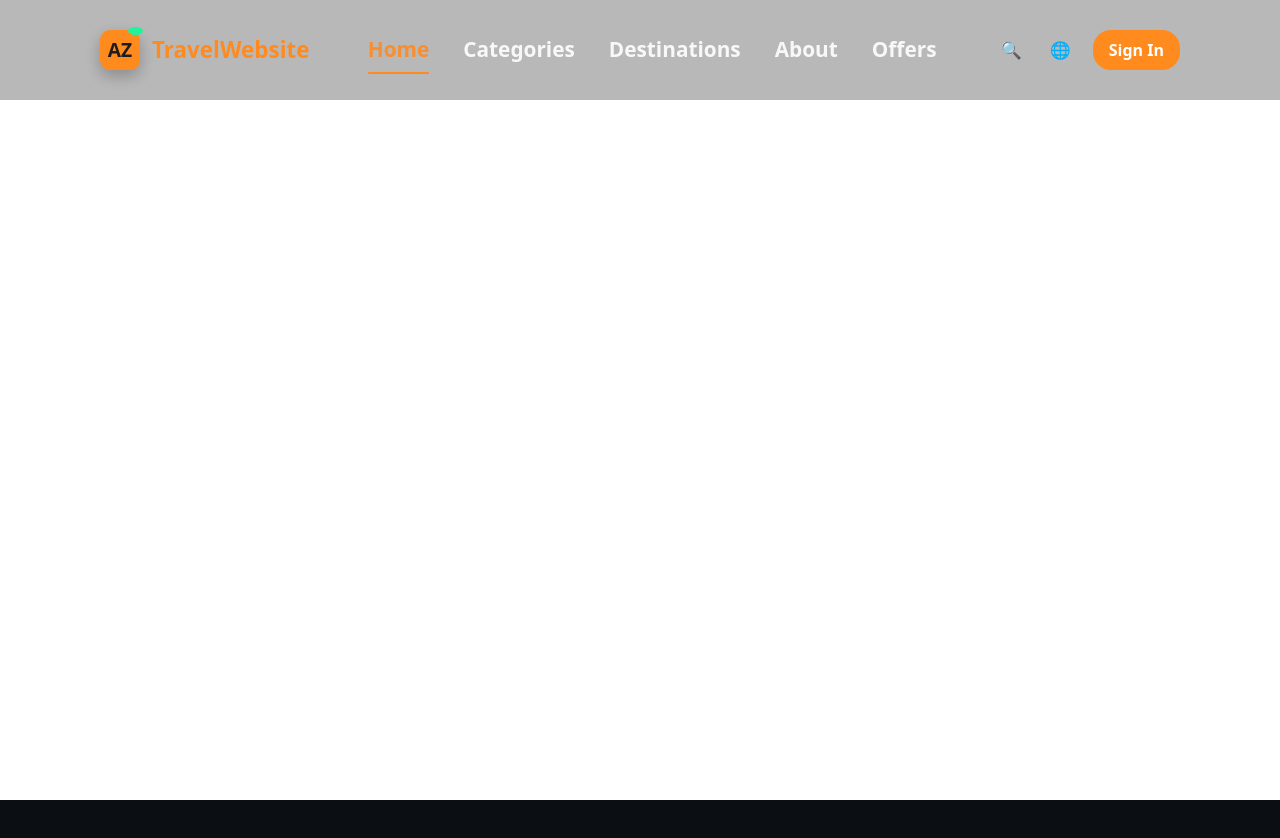
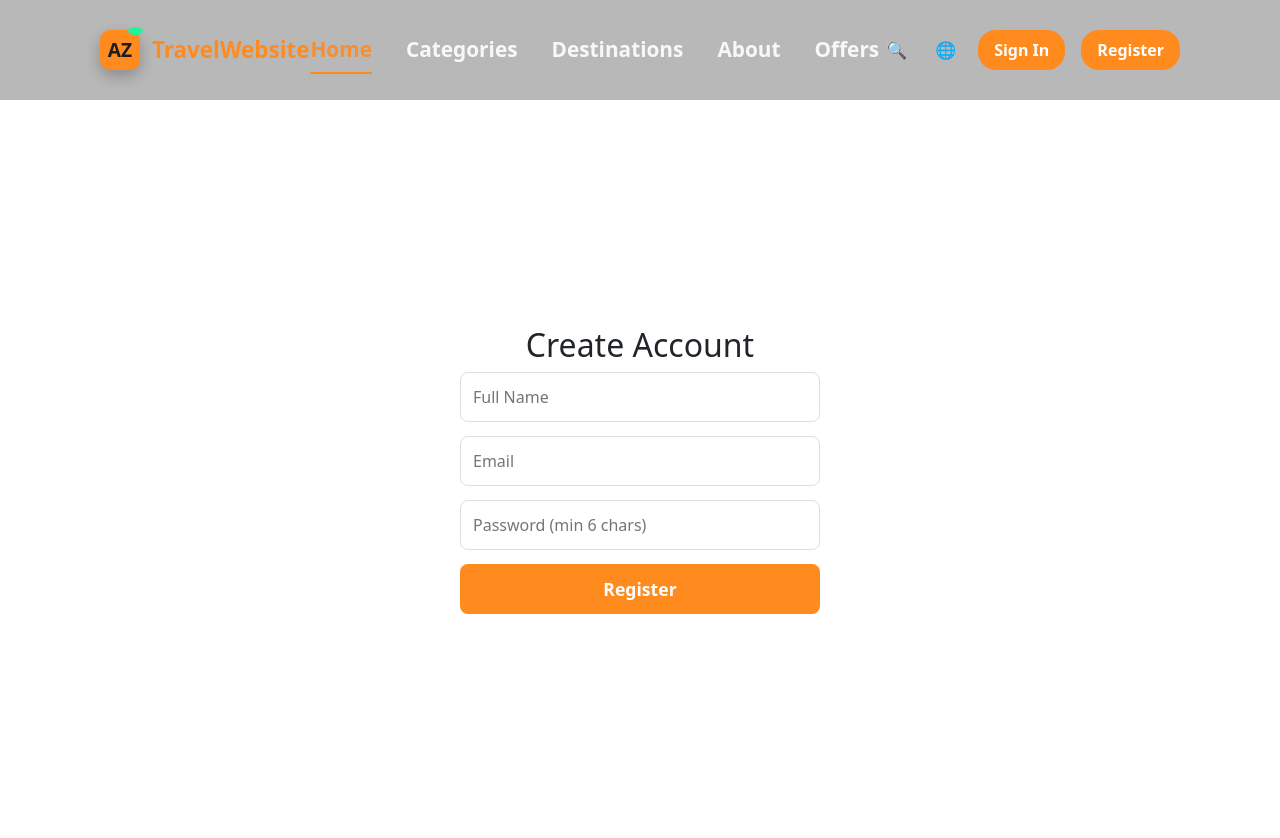
Before and after one commit to ArtinaZekaj/Travel-Website, a React (Vite) app in the folder frontend/: page /register in a window 1280 px wide. Shown: the top 838 px of the page. Before the commit the page ends 800 px from the top, so only its background shows below. Built offline with nearby package versions, Linux system fonts and the light colour scheme; no server answers.

Commit message:
Connect frontend with backend authentication

```diff
--- a/frontend/src/App.jsx
+++ b/frontend/src/App.jsx
@@ -4,10 +4,12 @@ import viteLogo from '/vite.svg'
 import './App.css'
 import { BrowserRouter as Router, Routes, Route } from "react-router-dom";
 import Home from "./pages/Home";
-import Header from "./pages/Header";
+import Header from "./components/Header";
 import CategoryPage from "./pages/CategoryPage";
 import DestinationPage from "./pages/DestinationPage";
 import OfferDetailPage from "./pages/OfferDetailPage";
+import Login from "./pages/Login";
+import Register from "./pages/Register";
 
 export default function App() {
   return (
@@ -20,6 +22,8 @@ export default function App() {
         <Route path="/categories/:slug" element={<CategoryPage />} />
         <Route path="/destination/:code" element={<DestinationPage />} />
         <Route path="/offers/:slug" element={<OfferDetailPage />} />
+        <Route path="/login" element={<Login />} />
+        <Route path="/register" element={<Register />} />
       </Routes>
     </Router>
   );
--- /dev/null
+++ b/frontend/src/api/auth.js
@@ -0,0 +1,72 @@
+const API = "http://127.0.0.1:8000/api";
+
+// REGISTER
+export async function register(name, email, password) {
+    const res = await fetch(`${API}/register`, {
+        method: "POST",
+        headers: { "Content-Type": "application/json", Accept: "application/json" },
+        body: JSON.stringify({ name, email, password }),
+    });
+    if (!res.ok) {
+        const error = await res.json();
+        throw new Error(error.message || "Registration failed");
+    }
+    const data = await res.json();
+    localStorage.setItem("access_token", data.access_token);
+    return data; // ✅ përmban { access_token, user }
+}
+
+// LOGIN
+export async function login(email, password) {
+    const res = await fetch(`${API}/login`, {
+        method: "POST",
+        headers: { "Content-Type": "application/json", Accept: "application/json" },
+        body: JSON.stringify({ email, password }),
+    });
+    if (!res.ok) throw new Error(await res.text());
+    const data = await res.json();
+    localStorage.setItem("access_token", data.access_token);
+    localStorage.setItem("refresh_token", data.refresh_token);
+    return data; // ✅ përmban { access_token, user }
+}
+// REFRESH
+export async function refreshToken() {
+    const refresh = localStorage.getItem("refresh_token");
+    if (!refresh) return null;
+
+    const res = await fetch("http://127.0.0.1:8000/api/refresh", {
+        method: "POST",
+        headers: {
+            "Content-Type": "application/json",
+            "Authorization": `Bearer ${refresh}`
+        },
+    });
+
+    if (!res.ok) return null;
+    const data = await res.json();
+
+    localStorage.setItem("access_token", data.access_token);
+    return data.access_token;
+}
+
+
+// GET CURRENT USER
+export async function me() {
+    const token = localStorage.getItem("access_token");
+    const r = await fetch("http://127.0.0.1:8000/api/me", {
+        method: "GET",
+        headers: {
+            "Content-Type": "application/json",
+            "Accept": "application/json",
+            "Authorization": `Bearer ${token}`,
+        },
+    });
+    if (!r.ok) throw new Error(await r.text());
+    return await r.json();
+}
+
+
+// LOGOUT
+export function logout() {
+    localStorage.removeItem("access_token");
+}
--- a/frontend/src/pages/Header.jsx
+++ b/frontend/src/components/Header.jsx
@@ -1,8 +1,10 @@
-// src/components/Header.jsx
 import { Link } from "react-router-dom";
-import "../styles/home.css"; // që të marrë të njëjtat stile (.custom-navbar, etj.)
+import "../styles/home.css";
+import { useAuth } from "../context/AuthContext";
 
 export default function Header() {
+  const { user, handleLogout } = useAuth();
+
   return (
     <header className="custom-navbar">
       <div className="nav-left">
@@ -17,7 +19,6 @@ export default function Header() {
 
       <nav className="nav-center">
         <ul>
-          {/* Këta janë anchor links që të çojnë te seksionet në Home */}
           <li className="active"><a href="/#home">Home</a></li>
           <li><a href="/#tour">Categories</a></li>
           <li><a href="/#top-destinations">Destinations</a></li>
@@ -29,7 +30,22 @@ export default function Header() {
       <div className="nav-right">
         <button className="icon-btn" aria-label="Search">🔍</button>
         <button className="icon-btn" aria-label="Language">🌐</button>
-        <button className="btn-signin">Sign In</button>
+
+        {user ? (
+          <>
+            <span className="user-name">{user.name}</span>
+            <button onClick={handleLogout} className="btn-signin">Logout</button>
+          </>
+        ) : (
+          <>
+            <Link to="/login">
+              <button className="btn-signin">Sign In</button>
+            </Link>
+            <Link to="/register">
+              <button className="btn-signin">Register</button>
+            </Link>
+          </>
+        )}
       </div>
     </header>
   );
--- /dev/null
+++ b/frontend/src/context/AuthContext.jsx
@@ -0,0 +1,37 @@
+import { createContext, useContext, useEffect, useState } from "react";
+import { me, logout } from "../api/auth";
+
+const AuthContext = createContext();
+
+export function AuthProvider({ children }) {
+  const [user, setUser] = useState(null);
+
+  useEffect(() => {
+    async function fetchUser() {
+      const data = await me();
+      setUser(data);
+    }
+    fetchUser();
+  }, []);
+
+  function handleLogout() {
+    logout();
+
+    localStorage.removeItem("access_token");
+    localStorage.removeItem("refresh_token");
+
+    setUser(null);
+
+    window.location.href = "/login";
+  }
+
+  return (
+    <AuthContext.Provider value={{ user, setUser, handleLogout }}>
+      {children}
+    </AuthContext.Provider>
+  );
+}
+
+export function useAuth() {
+  return useContext(AuthContext);
+}
--- a/frontend/src/main.jsx
+++ b/frontend/src/main.jsx
@@ -1,12 +1,15 @@
-import { StrictMode } from 'react'
-import { createRoot } from 'react-dom/client'
-import './index.css'
-import App from './App.jsx'
-import 'bootstrap/dist/css/bootstrap.min.css';
-import './index.css';
+import { StrictMode } from "react";
+import { createRoot } from "react-dom/client";
+import App from "./App.jsx";
+import "bootstrap/dist/css/bootstrap.min.css";
+// import "./index.css";
 
-createRoot(document.getElementById('root')).render(
+import { AuthProvider } from "./context/AuthContext";
+
+createRoot(document.getElementById("root")).render(
   <StrictMode>
-    <App />
-  </StrictMode>,
-)
+    <AuthProvider>
+      <App />
+    </AuthProvider>
+  </StrictMode>
+);
--- /dev/null
+++ b/frontend/src/pages/Login.jsx
@@ -0,0 +1,57 @@
+import { useState } from "react";
+import { useNavigate } from "react-router-dom";
+import { login } from "../api/auth";
+import { useAuth } from "../context/AuthContext";
+import "../styles/home.css";
+
+export default function Login() {
+  const [email, setEmail] = useState("");
+  const [password, setPassword] = useState("");
+  const [error, setError] = useState(null);
+  const { setUser } = useAuth();
+  const navigate = useNavigate();
+
+  async function handleSubmit(e) {
+    e.preventDefault();
+    try {
+      const data = await login(email, password);
+      setUser(data.user); // vendos user-in nga backend
+      navigate("/"); // pas login → Home
+    } catch (err) {
+      if (err.response && err.response.data && err.response.data.error) {
+        setError(err.response.data.error);
+      } else {
+        setError("Login failed. Please try again.");
+      }
+    }
+  }
+
+  return (
+    <div className="auth-container">
+      <h2>Sign In</h2>
+      <form onSubmit={handleSubmit} className="auth-form">
+        {error && <p className="error">{error}</p>}
+
+        <input
+          type="email"
+          placeholder="Email"
+          value={email}
+          onChange={(e) => setEmail(e.target.value)}
+          required
+        />
+
+        <input
+          type="password"
+          placeholder="Password"
+          value={password}
+          onChange={(e) => setPassword(e.target.value)}
+          required
+        />
+
+        <button type="submit" className="btn-signin">
+          Sign In
+        </button>
+      </form>
+    </div>
+  );
+}
--- /dev/null
+++ b/frontend/src/pages/Register.jsx
@@ -0,0 +1,69 @@
+import { useState } from "react";
+import { useNavigate } from "react-router-dom";
+import { register } from "../api/auth";
+import "../styles/home.css";
+
+export default function Register() {
+    const [name, setName] = useState("");
+    const [email, setEmail] = useState("");
+    const [password, setPassword] = useState("");
+    const [error, setError] = useState(null);
+    const navigate = useNavigate();
+
+    async function handleSubmit(e) {
+        e.preventDefault();
+        try {
+            await register(name, email, password);
+            // ✅ Regjistrimi me sukses → dërgo te Login
+            navigate("/login");
+        } catch (err) {
+            // Kontrollo nëse gabimi vjen nga Laravel (status 422)
+            if (err.response && err.response.status === 422) {
+                // merr mesazhet e validimit
+                const errors = err.response.data.errors;
+                // merr gabimin e parë për t'a shfaqur
+                const firstError = Object.values(errors)[0][0];
+                setError(firstError);
+            } else {
+                setError("Registration failed. Try again.");
+            }
+        }
+    }
+
+    return (
+        <div className="auth-container">
+            <h2>Create Account</h2>
+            <form onSubmit={handleSubmit} className="auth-form">
+                {error && <p className="error">{error}</p>}
+
+                <input
+                    type="text"
+                    placeholder="Full Name"
+                    value={name}
+                    onChange={(e) => setName(e.target.value)}
+                    required
+                />
+
+                <input
+                    type="email"
+                    placeholder="Email"
+                    value={email}
+                    onChange={(e) => setEmail(e.target.value)}
+                    required
+                />
+
+                <input
+                    type="password"
+                    placeholder="Password (min 6 chars)"
+                    value={password}
+                    onChange={(e) => setPassword(e.target.value)}
+                    required
+                />
+
+                <button type="submit" className="btn-signin">
+                    Register
+                </button>
+            </form>
+        </div>
+    );
+}
--- a/frontend/src/styles/home.css
+++ b/frontend/src/styles/home.css
@@ -167,3 +167,50 @@ body,
 .country-card:hover {
   transform: translateY(-4px);
 }
+
+.auth-container {
+  margin-top: 140px; /* 🔥 që të mos mbulohet nga header */
+  min-height: calc(100vh - 140px);
+  display: flex;
+  flex-direction: column;
+  align-items: center;
+  justify-content: center;
+  padding: 20px;
+}
+
+.auth-form {
+  display: flex;
+  flex-direction: column;
+  gap: 14px;
+  width: 100%;
+  max-width: 360px;
+}
+
+.auth-form input {
+  padding: 12px;
+  border-radius: 8px;
+  border: 1px solid #ddd;
+  font-size: 1rem;
+}
+
+.auth-form button {
+  padding: 12px;
+  font-size: 1.1rem;
+  font-weight: 700;
+  border: none;
+  border-radius: 8px;
+  background: #ff8a1e;
+  color: #fff;
+  cursor: pointer;
+  transition: background 0.2s;
+}
+
+.auth-form button:hover {
+  background: #e67612;
+}
+
+.error {
+  color: red;
+  font-size: 0.9rem;
+  text-align: center;
+}
```
